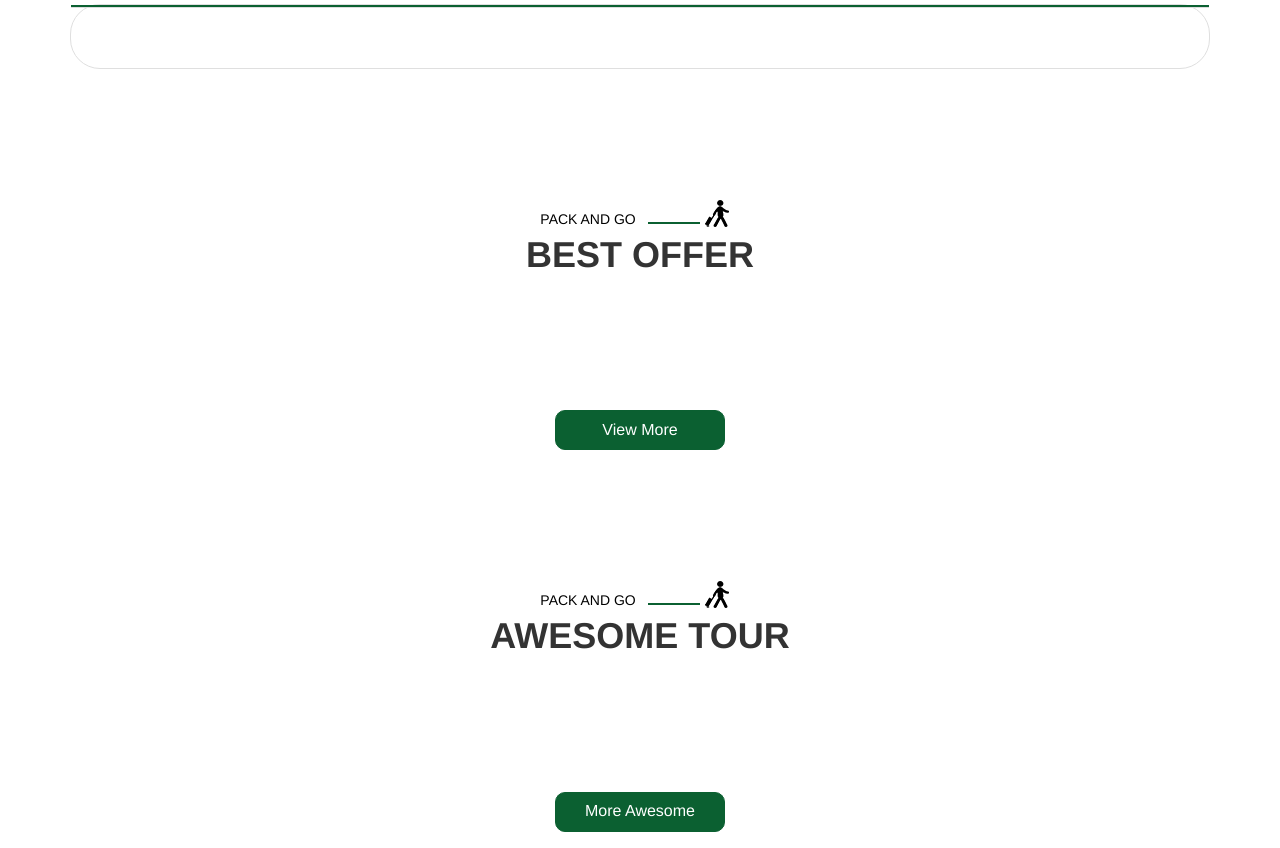
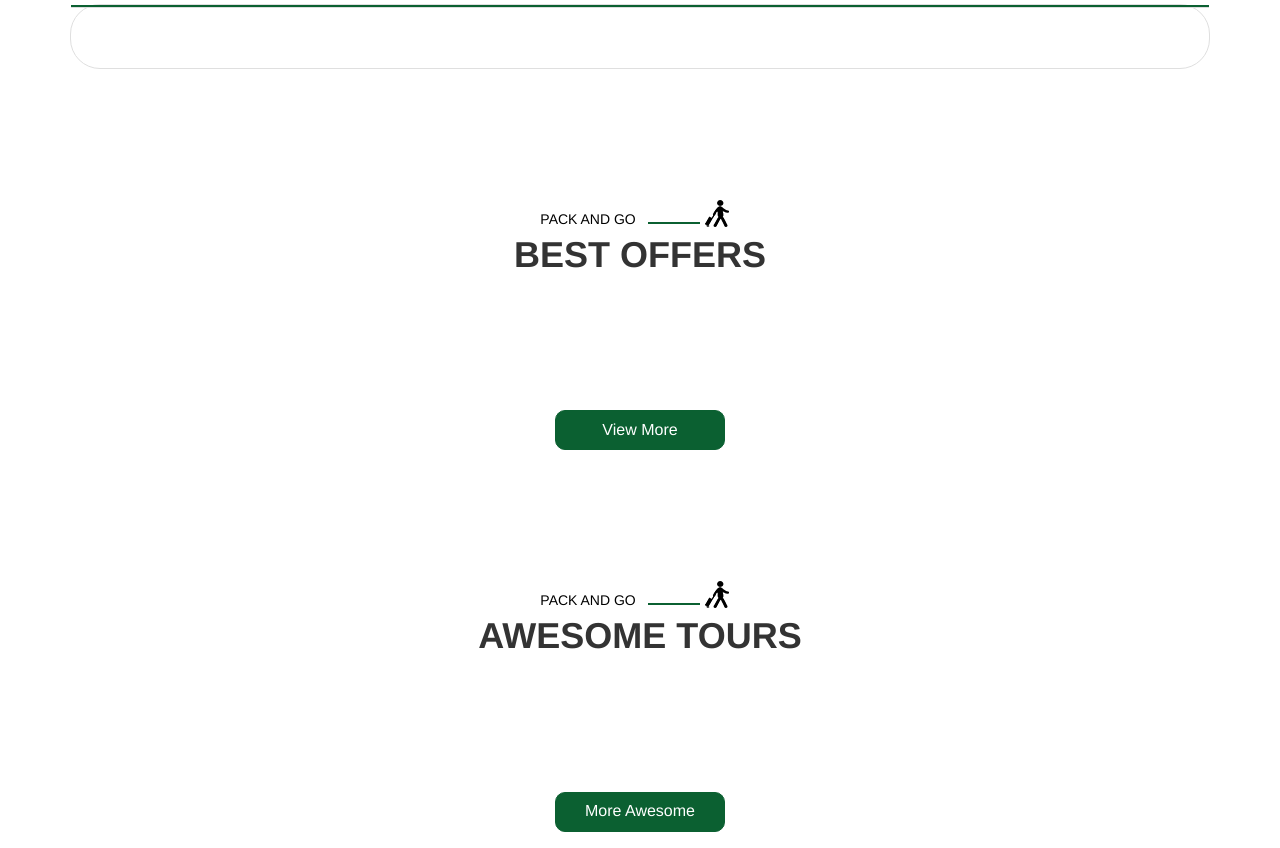
Before and after one commit to yantrashalait/aimhimalaya, a Django app: page / in a window 1280 px wide. Shown: the part 767-1615 px from the top of the page. Run offline with Django 3.2, Linux system fonts and the light colour scheme; data that the repository does not hold is empty; parts of the project's set-up code (start-up, migrations or seed data) failed here and were passed over; some libraries are stand-ins or nearby versions.

Commit message:
changes in text

```diff
--- a/trek/templates/trek/index.html
+++ b/trek/templates/trek/index.html
@@ -162,7 +162,7 @@
     <div class="container">
         <div class="all-heading">
             <span>Pack and go <img src="{% static 'images/png.png' %}"></span>
-            <label>BEST OFFER</label>
+            <label>BEST OFFERS</label>
         </div>
 
         <div class="car-body">
@@ -217,7 +217,7 @@
     <div class="container">
         <div class="all-heading">
             <span>Pack and go <img src="{% static 'images/png.png' %}"></span>
-            <label>Awesome tour</label>
+            <label>Awesome tours</label>
         </div>
 
         <div class="a-offer owl-carousel">
--- a/trek/templates/trek/offerlist.html
+++ b/trek/templates/trek/offerlist.html
@@ -71,7 +71,7 @@
     <div class="container">
         <div class="all-heading">
             <span>Pack and go <img src="{% static 'images/png.png' %}"></span>
-            <label>All Tours</label>
+            <label>All {{name}}</label>
         </div>
 
         <div class="li-offer">
--- a/trek/templates/trek/packagelisting.html
+++ b/trek/templates/trek/packagelisting.html
@@ -71,7 +71,7 @@
     <div class="container">
         <div class="all-heading">
             <span>Pack and go <img src="{% static 'images/png.png' %}"></span>
-            <label>All Tours</label>
+            <label>All {{name}}</label>
         </div>
 
         <div class="li-offer">
--- a/trek/views.py
+++ b/trek/views.py
@@ -85,6 +85,7 @@ class OfferView(TemplateView):
         context['activities'] = Activity.objects.all()
         context['happy_clients'] = HappyClient.objects.all()
         context['banner'] = BlogBannerImage.objects.last()
+        context['name'] = "Best Offers"
         return context
 
 
@@ -176,6 +177,7 @@ class PackageListView(TemplateView):
         context['activities'] = Activity.objects.all()
         context['happy_clients'] = HappyClient.objects.all()
         context['banner'] = BlogBannerImage.objects.last()
+        context['name'] = "Awesome Tours"
         return context
 
 
@@ -190,6 +192,7 @@ class PopularListView(TemplateView):
         context['activities'] = Activity.objects.all()
         context['happy_clients'] = HappyClient.objects.all()
         context['banner'] = BlogBannerImage.objects.last()
+        context['name'] = "Popular Tours"
         return context
 
 
```
Also changed, not shown: trek/templates/trek/detail.html (+6 -5 lines).
